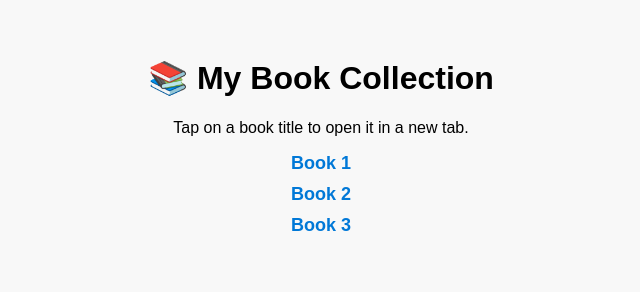
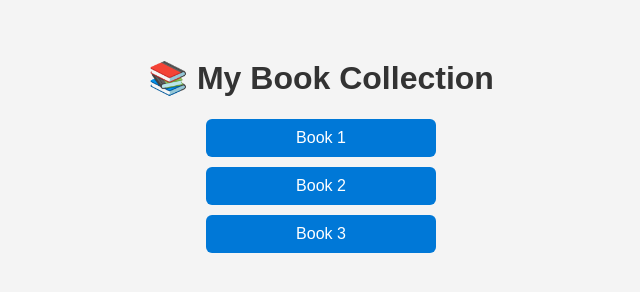
Before and after one commit to syedaliraza39373-arch/Books, a plain HTML site: page index.html in a window 1280 px wide. Shown: the whole page, without its empty margins (319-959 px from the left). Drawn offline with Linux system fonts and the light colour scheme.

Commit message:
Update index.html

```diff
--- a/index.html
+++ b/index.html
@@ -1,37 +1,83 @@
 <!DOCTYPE html>
-<html>
+<html lang="en">
 <head>
   <meta charset="UTF-8">
-  <title>My Books</title>
   <meta name="viewport" content="width=device-width, initial-scale=1.0">
+  <title>My Book Collection</title>
   <style>
     body {
       font-family: Arial, sans-serif;
-      background-color: #f8f8f8;
+      background-color: #f4f4f4;
+      text-align: center;
       padding: 30px;
-      text-align: center;
     }
-    a {
+    h1 {
+      color: #333;
+    }
+    a, button {
       display: block;
-      margin: 10px 0;
+      margin: 10px auto;
+      padding: 10px 15px;
+      background-color: #0078d7;
+      color: white;
       text-decoration: none;
-      color: #0078d7;
-      font-size: 18px;
-      font-weight: bold;
+      border: none;
+      border-radius: 6px;
+      cursor: pointer;
+      width: 200px;
     }
-    a:hover {
-      color: #0056a3;
+    a:hover, button:hover {
+      background-color: #0056a3;
+    }
+    iframe {
+      width: 100%;
+      height: 80vh;
+      border: none;
+      margin-top: 20px;
+    }
+    #viewer {
+      display: none;
     }
   </style>
 </head>
 <body>
+
   <h1>📚 My Book Collection</h1>
-  <p>Tap on a book title to open it in a new tab.</p>
 
-  <!-- Links to PDFs -->
-  <a href="book1.pdf" target="_blank">Book 1</a>
-  <a href="book2.pdf" target="_blank">Book 2</a>
-  <a href="book3.pdf" target="_blank">Book 3</a>
+  <!-- Book List -->
+  <div id="bookList">
+    <a href="#" onclick="openBook('book1.pdf')">Book 1</a>
+    <a href="#" onclick="openBook('book2.pdf')">Book 2</a>
+    <a href="#" onclick="openBook('book3.pdf')">Book 3</a>
+  </div>
+
+  <!-- PDF Viewer -->
+  <div id="viewer">
+    <button onclick="goBack()">⬅️ Back to Book List</button>
+    <iframe id="pdfFrame"></iframe>
+  </div>
+
+  <script>
+    function openBook(pdfFile) {
+      // hide book list
+      document.getElementById('bookList').style.display = 'none';
+      // show viewer
+      document.getElementById('viewer').style.display = 'block';
+      // load PDF (use Google Docs viewer for mobile compatibility)
+      const pdfFrame = document.getElementById('pdfFrame');
+      const fullURL = `https://docs.google.com/gview?url=https://syedaliraza39373-arch.github.io/Books/${pdfFile}&embedded=true`;
+      pdfFrame.src = fullURL;
+    }
+
+    function goBack() {
+      // clear iframe
+      document.getElementById('pdfFrame').src = '';
+      // hide viewer
+      document.getElementById('viewer').style.display = 'none';
+      // show book list again
+      document.getElementById('bookList').style.display = 'block';
+    }
+  </script>
 
 </body>
 </html>
```
